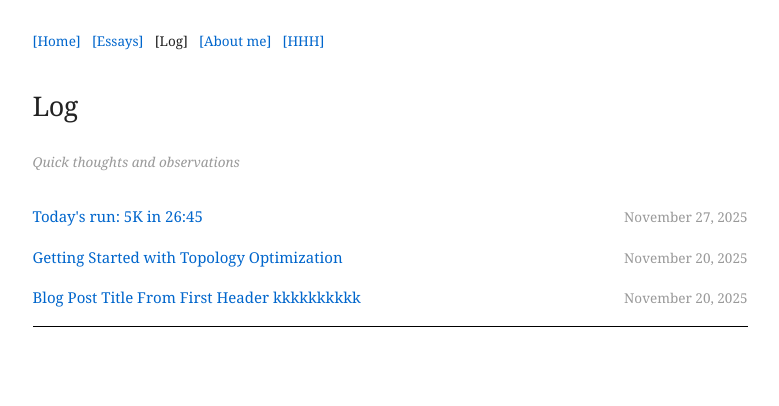
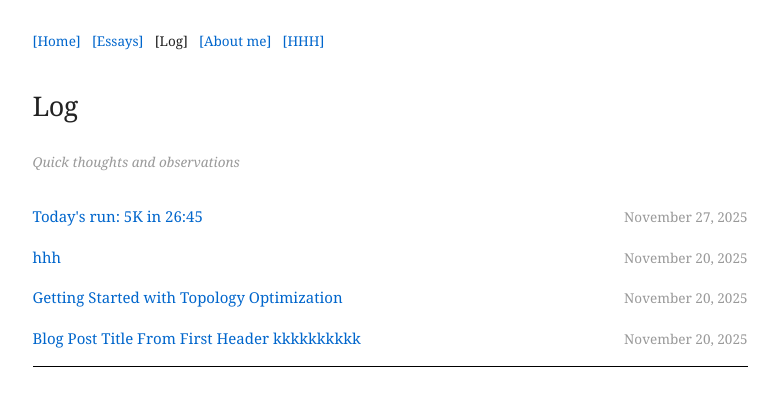
Before and after one commit to HJahanshiri/Hjahanshiri.github.io, a Jekyll site: the page built from log.html, in a window 1280 px wide. Shown: the top 406 px of the page, without its empty margins (250-1029 px from the left). Built offline with Jekyll 4.4.1, drawn with Linux system fonts in a browser that asks for light colours.

Commit message:
Update 2025-11-27-hhhhhhh.md

```diff
--- a/_log/2025-11-27-hhhhhhh.md
+++ b/_log/2025-11-27-hhhhhhh.md
@@ -1,3 +1,7 @@
+---
+title: "hhh"
+date: 2025-11-20
+---
 # Take note
 #of
 what you did not do as you brieɻy thought of
```
